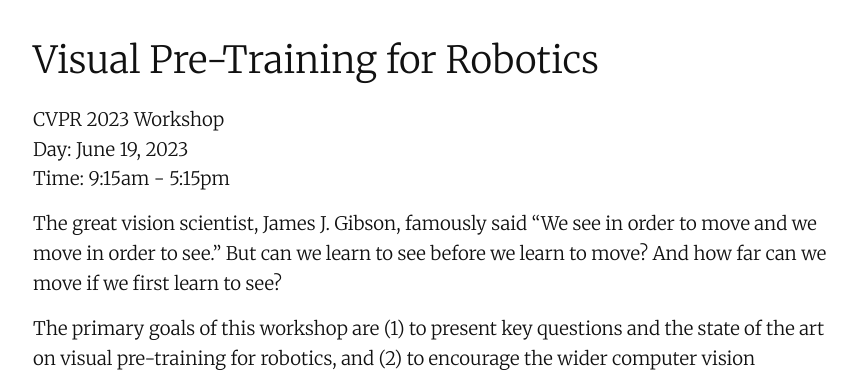
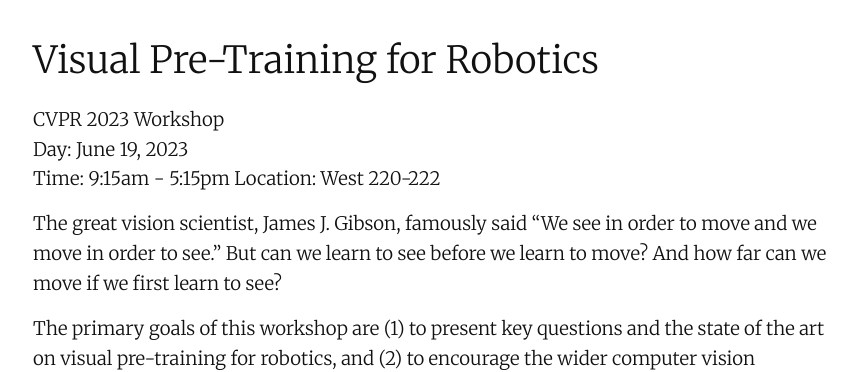
Before and after one commit to vispr-workshop/vispr-workshop.github.io, a Jekyll site: the page built from index.md, in a window 1280 px wide. Shown: the top 372 px of the page, without its empty margins (207-1071 px from the left). Built offline with Jekyll 4.4.1, drawn with Linux system fonts in a browser that asks for light colours; our own code applies the rules of GitHub Pages for plain Markdown files.

Commit message:
Update index.md

```diff
--- a/index.md
+++ b/index.md
@@ -7,6 +7,7 @@ layout: default
 CVPR 2023 Workshop
 Day: June 19, 2023
 Time: 9:15am - 5:15pm
+Location: West 220-222
 
 The great vision scientist, James J. Gibson, famously said “We see in order to move and we move in order to see.” But can we learn to see before we learn to move? And how far can we move if we first learn to see?
 
```
